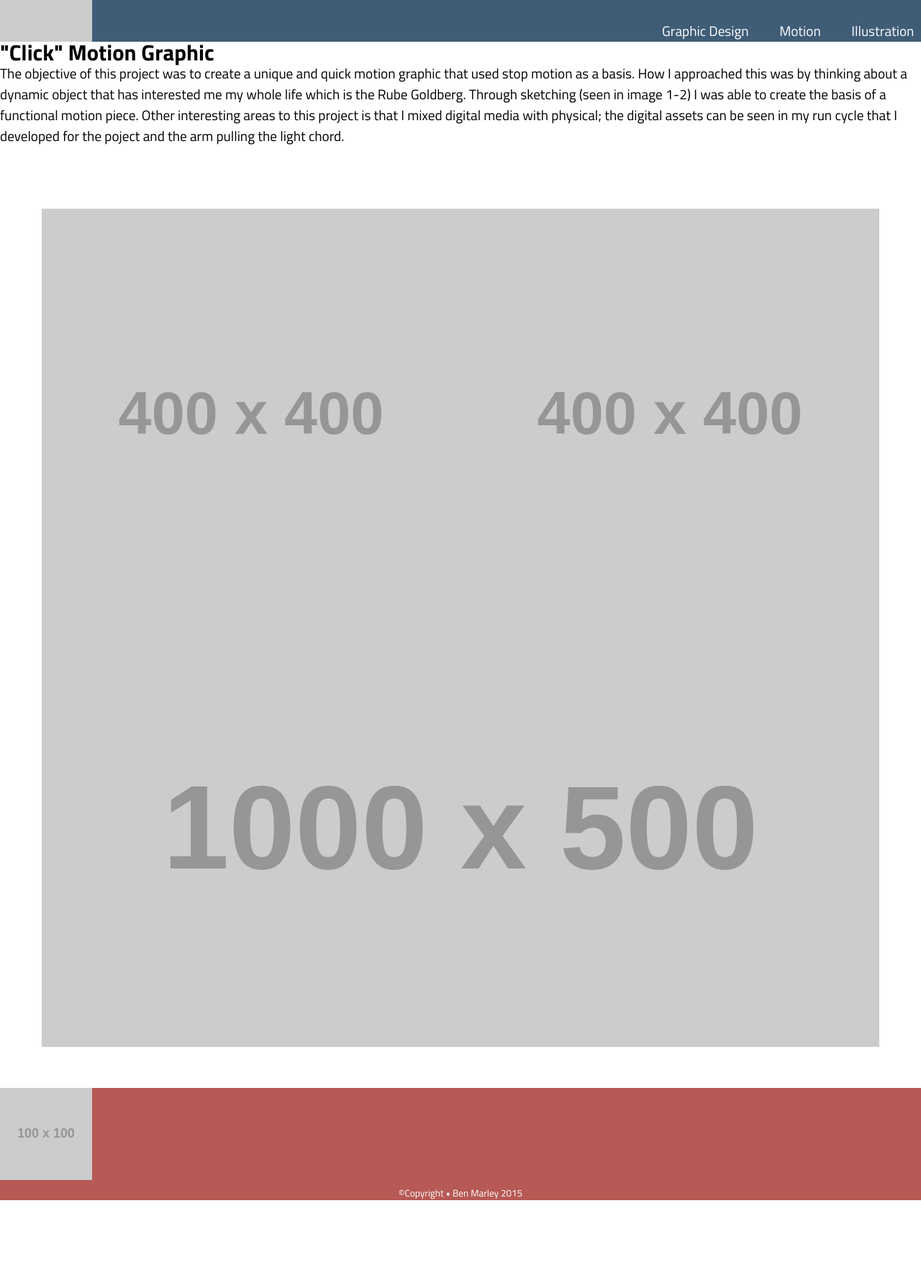
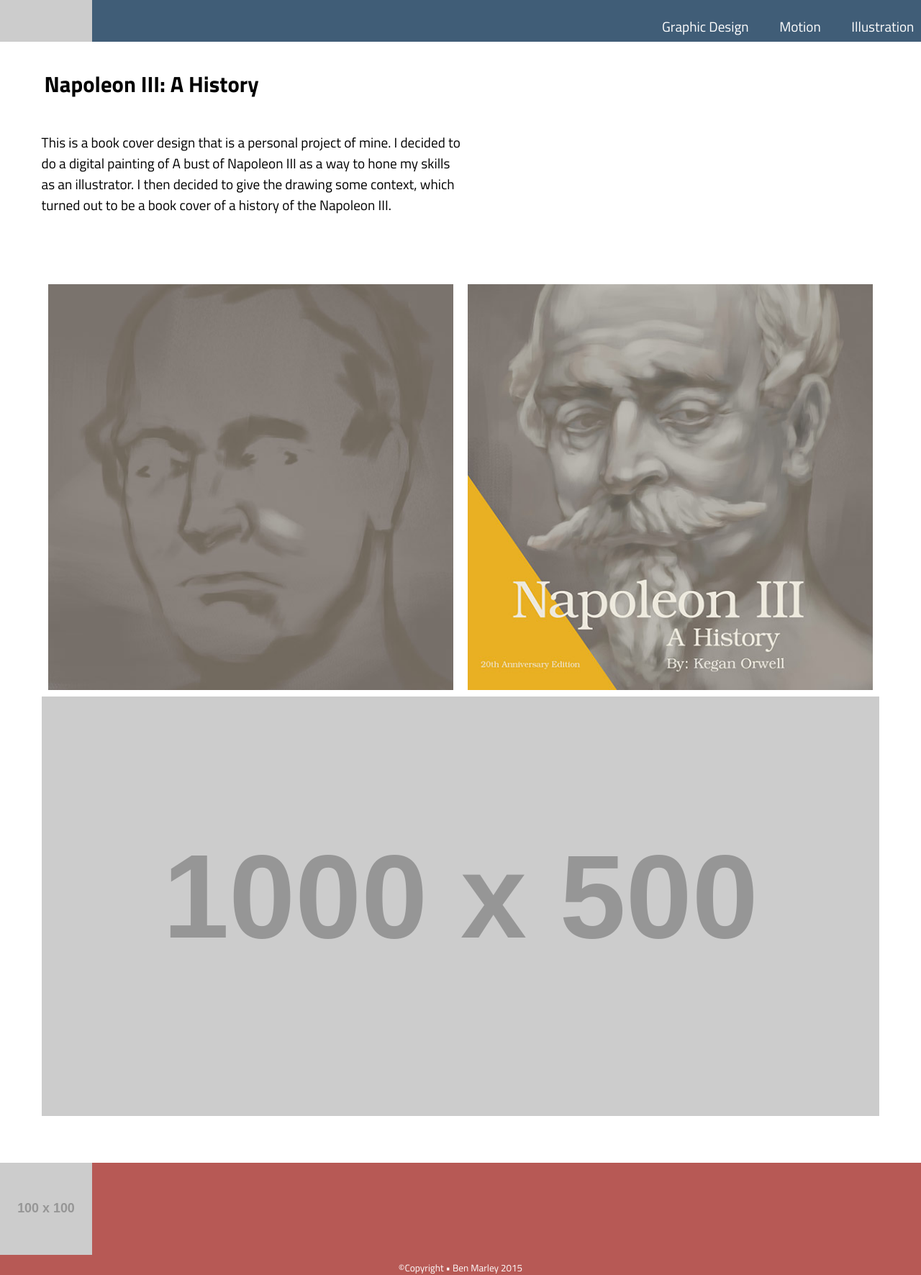
Before and after one commit to benmarley/portfolio, a Jekyll site: the page built from portfolioitemone.html, in a window 1280 px wide. Shown: the whole page at 72% size. Built offline with Jekyll 4.4.1, drawn with Linux system fonts in a browser that asks for light colours; Markdown is read by kramdown in place of the engine named in the settings.

Commit message:
fixing lightbox and other various elements

```diff
--- a/css/main.css
+++ b/css/main.css
@@ -46,19 +46,35 @@
 	width: 0;
 	overflow: hidden;
 	transition: all 500ms linear;
-
-
-
 }
 
 #lightbox:target {
 
-	width: 80%;
+	width: 70%;
 }
 
 .x-image {
 	width: 15%;
 }
+
+
+
+#lightbox-two {
+
+	position: absolute;
+	top: 2em;
+	left: 50%;
+	transform: translateX(-50%);
+	width: 0;
+	overflow: hidden;
+	transition: all 500ms linear;
+}
+
+#lightbox-two:target {
+
+	width: 70%;
+}
+
 
 
 
@@ -130,7 +146,7 @@
 }
 
 .navigation-list a {
-	background-color: #EF9033;
+	background-color: #405d77;
 	text-decoration: none;
 	color: #ccc;
 	padding-top: .5em;
@@ -138,11 +154,7 @@
 	font-size: 85%;
 }
 
-.navigation-list a:hover {
-	background-color: #6B6B6B;
-	-webkit-transition: all 200ms linear;
-	transition: all 200ms linear;
-}
+
 
 .border-nav {
 	border-left: solid  1px black;
@@ -178,7 +190,9 @@
 }
 
 .center-intro {
-	width: 50%;
+	width: 70%;
+	color: #405d77;
+	padding-left: 2em;
 }
 
 .social-media a {
@@ -264,6 +278,11 @@
 	transition: all 400ms linear;
 	-webkit-filter:none;
 	filter:none;
+}
+
+.work-title {
+	font-size: 5rem;
+	color: #b75955;
 }
 
 .bg-1 {
@@ -426,7 +445,7 @@
 .navigation-pages li {
 	display: inline-block;
 	position: relative;
-	top:1.5em;
+	top:1.2em;
 	margin-left: 1em;
 }
 
@@ -541,6 +560,10 @@
 	display: block;
 }
 
+.grid-image-item {
+	padding: .5em;
+}
+
 .intro-spacing {
 	padding-top: 4em;
 	padding-bottom: 4em;
@@ -610,8 +633,10 @@
 
 
 .item-title {
-	margin:0;
-	line-height: 1;
+	margin-top: 1em;
+	padding-left: 2em;
+	margin-bottom: 0;
+
 }
 
 
@@ -669,6 +694,12 @@
 
 }
 
+.info-content {
+	width: 50%;
+	padding-left: 3em;
+	padding-top: 2em;
+}
+
 
 
 @media only screen and (min-width: 25em) {
@@ -691,6 +722,12 @@
 }
 
 @media only screen and (min-width: 38em) {
+
+	.center-intro {
+	width: 50%;
+	color: #405d77;
+	padding-left: 2em;
+}
 	.small-images-index {
 		display: none;
 }
@@ -760,6 +797,17 @@
 
 @media only screen and (min-width: 46em) {
 
+	#lightbox:target {
+
+	width: 50%;
+}
+
+#lightbox-two:target {
+
+	width: 50%;
+
+}
+
 	.tab-bg {
 		top: 87%;
 }
@@ -770,6 +818,17 @@
 }
 
 @media only screen and (min-width: 60em) {
+
+	#lightbox:target {
+
+	width: 50%;
+}
+
+#lightbox-two:target {
+
+	width: 50%;
+
+}
 
 	.pop-info {
 		bottom:-9%;
@@ -799,6 +858,17 @@
 	.tab-bg {
 		top: 92%;
 	}
+
+	#lightbox:target {
+
+	width: 50%;
+}
+
+#lightbox-two:target {
+
+	width: 50%;
+
+}
 }
 
 @media only screen and (min-width: 90em) {
--- a/index.html
+++ b/index.html
@@ -43,7 +43,7 @@
 
 	<main role="main">
 
-		<h3 class="items-title-small">THIS IS MY WORK</h3>
+		<h3 class="items-title-small">WORK</h3>
 		<div class="small-images-index grid">
 
 			<div class="unit unit-xs-1-2 unit-s-1-2">
@@ -85,7 +85,7 @@
 
 		<div class="expanding-divs">
 
-			<h4>THIS IS MY WORK</h4>
+			<h4 class="work-title">WORK</h4>
 			<a href="{{site.baseurl}}/portfolioitemone.html">
 				<div class="container bg-1" title="image item 1">
 					<div class="pop-info"><p class="expand-text-1">Building Bieber</p></div>
--- a/portfolioitemone.html
+++ b/portfolioitemone.html
@@ -6,23 +6,23 @@
 
 
 			<div class="">
-				<h2 class="item-title">"Click" Motion Graphic</h2>
-				<p itemprop="about" class="info-content">The objective of this project was to create a unique and quick motion graphic that used stop motion as a basis. How I approached this was by thinking about a dynamic object that has interested me my whole life which is the Rube Goldberg. Through sketching (seen in image 1-2) I was able to create the basis of a functional motion piece. Other interesting areas to this project is that I mixed digital media with physical; the digital assets can be seen in my run cycle that I developed for the poject and the arm pulling the light chord.</p>
+				<h2 class="item-title">Napoleon III: A History</h2>
+				<p itemprop="about" class="info-content">This is a book cover design that is a personal project of mine. I decided to do a digital painting of A bust of Napoleon III as a way to hone my skills as an illustrator. I then decided to give the drawing some context, which turned out to be a book cover of a history of the Napoleon III.</p>
 
 
-			<div class="grid grid-image-item island-double">
+			<div class="grid island-double">
 
-				<div class="unit unit-xs-1 unit-s-1-2 unit-m-1-2 unit-l-1-2">
+				<div class="grid-image-item unit unit-xs-1 unit-s-1-2 unit-m-1-2 unit-l-1-2">
 					<a href="#lightbox">
-						<img src="http://placehold.it/400x400">
+						<img src="images/bust-square.jpg">
 					</a>
 				</div>
-				<div class="unit unit-xs-1 unit-s-1-2 unit-m-1-2 unit-l-1-2">
-					<a href="#lightbox-2">
-						<img src="http://placehold.it/400x400">
+				<div class="grid-image-item unit unit-xs-1 unit-s-1-2 unit-m-1-2 unit-l-1-2">
+					<a href="#lightbox-two">
+						<img src="images/napolean-bust-square.jpg">
 					</a>
 				</div>
-				<div class="unit unit-xs-1 unit-s-1 unit-m-1 unit-l-1">
+				<div class=" grid-image-itemunit unit-xs-1 unit-s-1 unit-m-1 unit-l-1">
 					<a href="#lightbox-3">
 					 <img src="http://placehold.it/1000x500/blue">
 					</a>
@@ -34,5 +34,12 @@
 				<a href="#x">
 					<img class="x-image" id="x" src="images/site-x.svg">
 				</a>
+				<img src="images/bust-study-sketch.jpg">
+			</div>
+
+			<div id="lightbox-two" class="lightbox-t">
+				<a href="#x-2">
+					<img class="x-image" id="x" src="images/site-x.svg">
+				</a>
 				<img src="images/napolean-bust-study.jpg">
 			</div>
```
Also changed, not shown: images/bust-square.jpg (added), images/bust-study-sketch.jpg (added).
